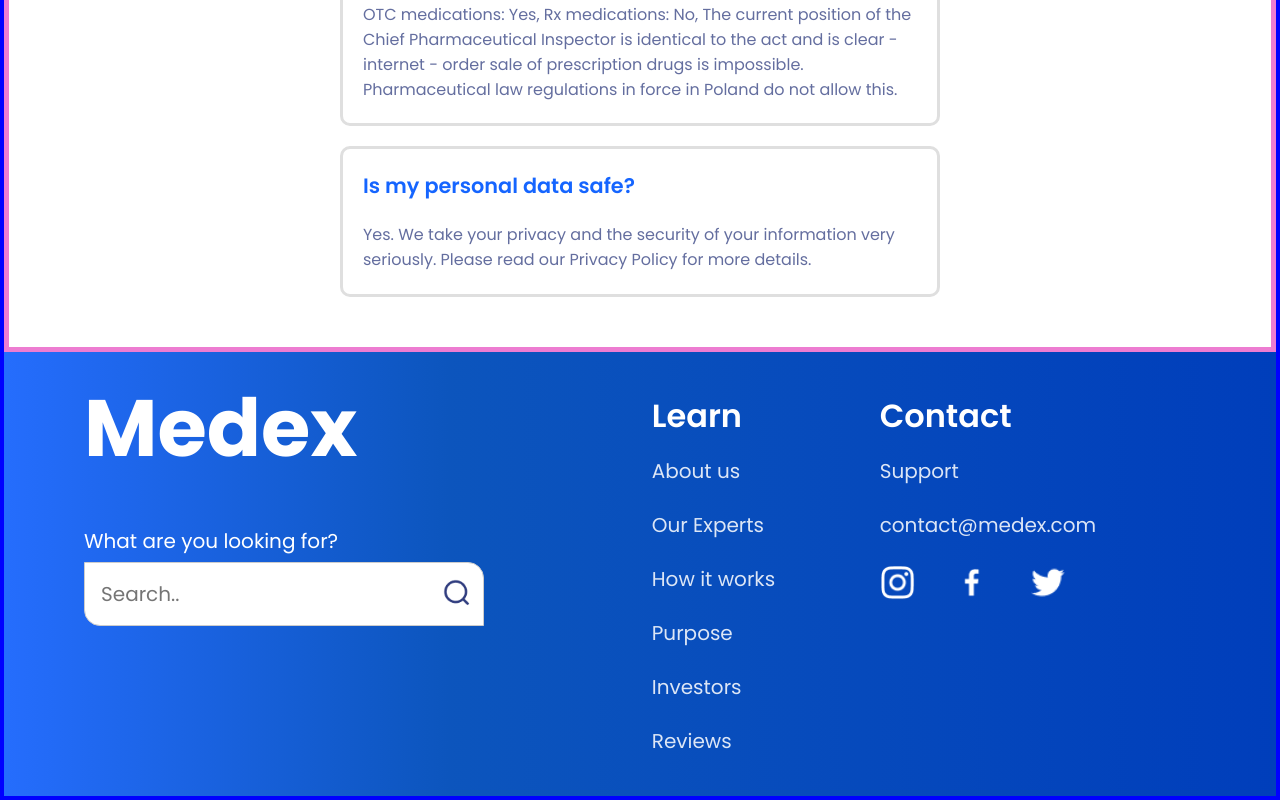
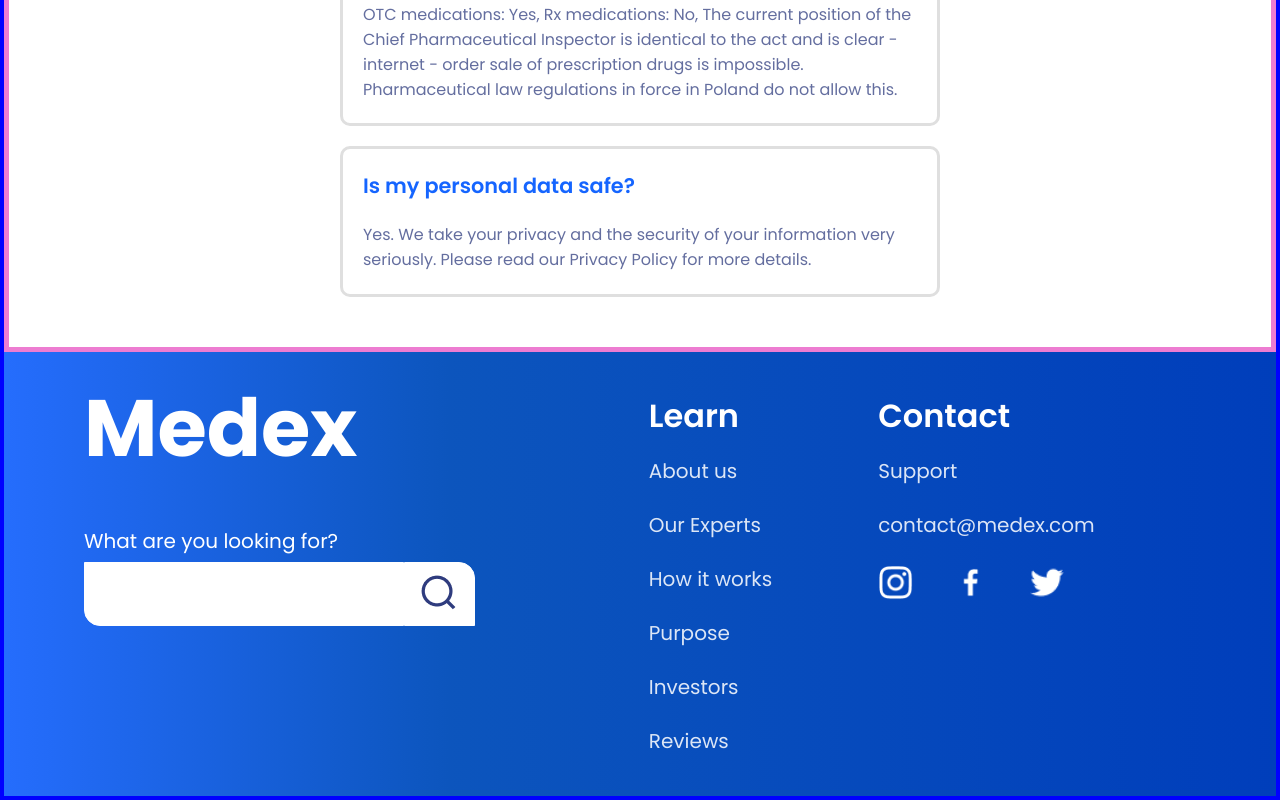
Before and after one commit to arjamizo/medex-langing-page, a Next.js app: page / in a window 1280 px wide. Shown: the part 3561-4361 px from the top of the page. Built offline with nearby package versions, Linux system fonts and the light colour scheme.

Commit message:
feat: search box input footer, is clickable, output to console.log

```diff
--- a/components/Footer.tsx
+++ b/components/Footer.tsx
@@ -1,27 +1,43 @@
 import React from "react";
 import styles from "../styles/Footer.module.css";
 import Image from "next/image";
+import { useForm } from "react-hook-form";
 
 export default function Footer() {
+	// icons
 	const iconsArray = [
 		{ path: "/icons/instagram.png", alt: "Instagram" },
 		{ path: "/icons/facebook.png", alt: "Facebook" },
 		{ path: "/icons/twitter.png", alt: "Twitter" },
 	];
+	const iconSize = 36; // px
 
-	const iconSize = 36; // px
+	// search input box
+	const {
+		register,
+		handleSubmit,
+		formState: { errors },
+	} = useForm();
+	const onSubmit = (data: object) => console.log("footer, searchBox:", data);
 
 	return (
 		<div className={styles.globalFooter}>
 			<div className={styles.searchBoxLeft}>
 				<h2>Medex</h2>
 				<p className={styles.smallText}>What are you looking for?</p>
-				<input
-					type="text"
-					name="search"
-					placeholder="Search.."
-					className={styles.inputSearch}
-				/>
+				<form onSubmit={handleSubmit(onSubmit)}>
+					<input
+						type="text"
+						className={styles.inputSearch}
+						{...register("search")}
+						required
+					/>
+					<input
+						type="submit"
+						value=" "
+						className={styles.inputSubmit}
+					/>
+				</form>
 			</div>
 			<div className={styles.learnInfo}>
 				<h3>Learn</h3>
--- a/package.json
+++ b/package.json
@@ -13,6 +13,7 @@
     "next": "11.1.2",
     "react": "17.0.2",
     "react-dom": "17.0.2",
+    "react-hook-form": "^7.16.0",
     "react-scroll": "^1.8.4"
   },
   "devDependencies": {
--- a/styles/Footer.module.css
+++ b/styles/Footer.module.css
@@ -55,7 +55,8 @@
 }
 
 .searchBoxLeft {
-	flex-grow: 4;
+	flex-grow: 5;
+	white-space: nowrap;
 }
 
 .learnInfo ul,
@@ -87,32 +88,46 @@
 }
 
 .inputSearch {
-	width: 25rem;
+	width: 20rem;
 	border: 1px solid #ccc;
 	border-radius: 4px;
 	font-size: 20px;
+	padding: 1rem;
+	border-radius: 0px 0rem 0px 1rem;
+	font-family: "Poppins";
+	margin: 0px 0rem 2rem 0px;
+	border-color: white;
+}
+
+.inputSubmit {
 	background-image: url("/icons/search.png");
+	background-position: 50% 50%;
+	background-repeat: no-repeat;
+	border: 1px solid rgb(255, 255, 255);
+	font-size: 20px;
+	padding: 1rem 2rem;
+	border-radius: 0px 1rem 0px 0rem;
+	font-family: "Poppins";
+	margin: 0px 0rem 2rem 0px;
 	background-color: white;
-	background-position: 97% 50%;
-	background-repeat: no-repeat;
-	background-size: 1.8rem;
-	padding: 1rem 3rem 1rem 1rem;
-	border-radius: 0px 1rem 0px 1rem;
-	font-family: "Poppins";
-	margin: 0px 2rem 2rem 0px;
+	border-color: white;
 }
+
+.inputSubmit:hover {
+	background-color: rgb(228, 228, 228);
+	cursor: pointer;
+	outline: none;
+}
+
 @media (max-width: 768px) {
 	/* tablet */
 	.inputSearch {
-		width: 19rem;
+		width: 50vw;
 	}
 }
 
 @media (max-width: 425px) {
 	/* tablet */
-	.inputSearch {
-		width: 75vw;
-	}
 	.globalFooter h2 {
 		font-size: 4rem;
 		padding: 0px;
```
Also changed, not shown: 1 other file (tests, documents, lock files or other folders).
